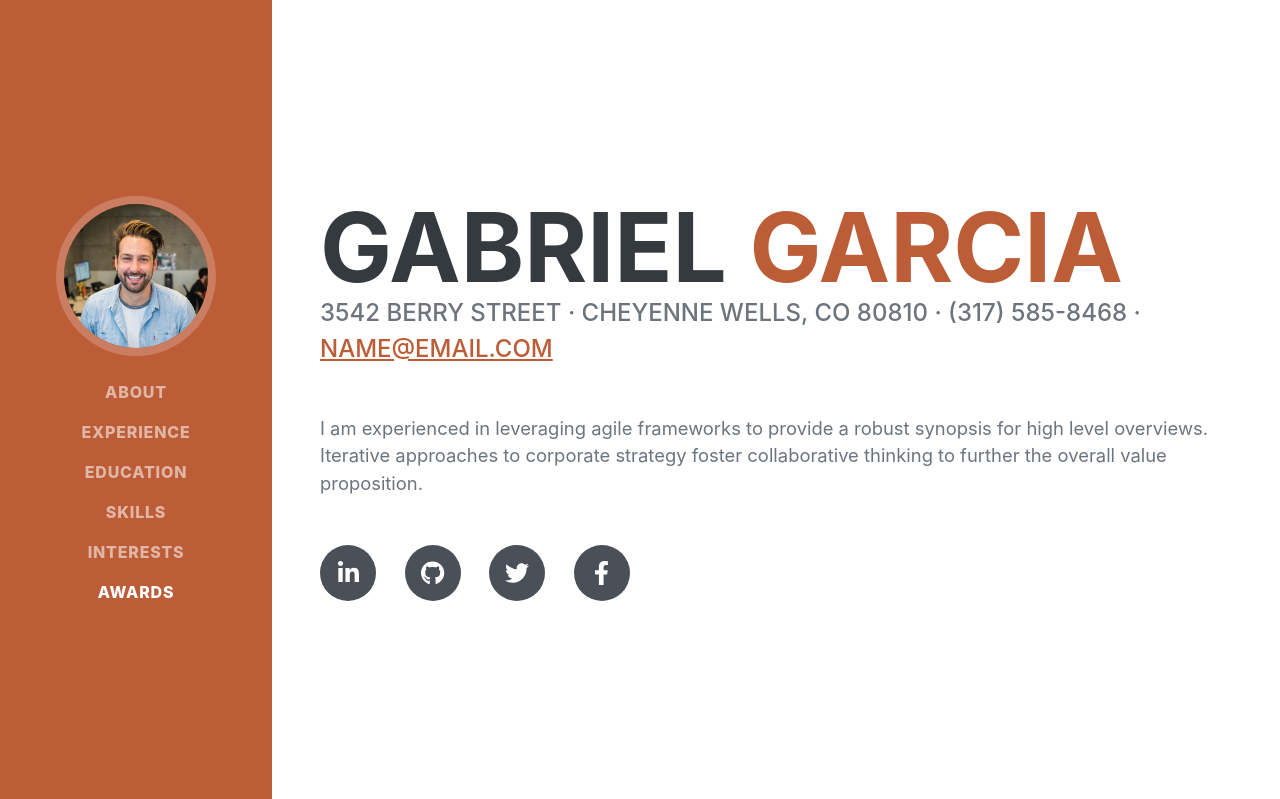
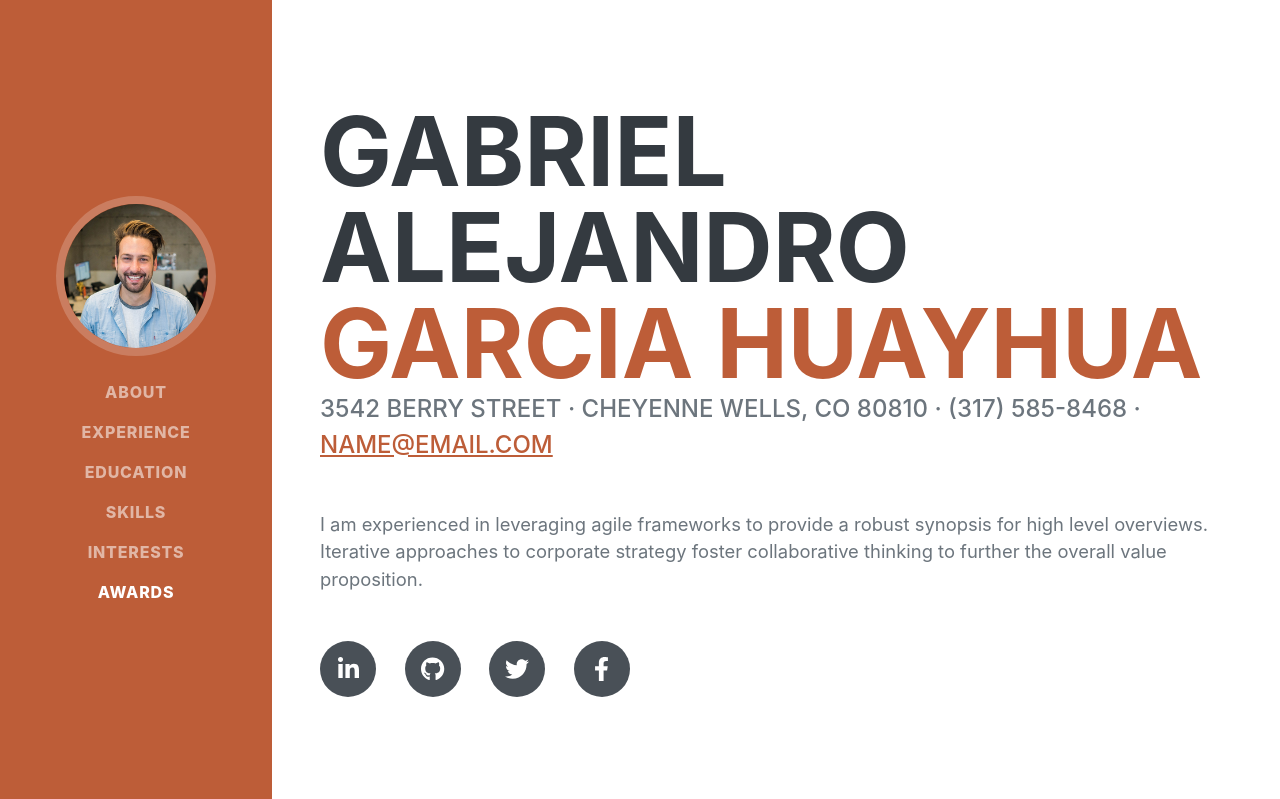
Before and after one commit to GabrielGarcia619/Portafolio1, a Django app: page / in a window 1280 px wide. Shown: the top 799 px of the page. Run offline with Django 5.2, Linux system fonts and the light colour scheme; some libraries are stand-ins or nearby versions; some web fonts are replaced.

Commit message:
Cambiado el Nombre

```diff
--- a/templates/index.html
+++ b/templates/index.html
@@ -41,8 +41,8 @@
             <section class="resume-section" id="about">
                 <div class="resume-section-content">
                     <h1 class="mb-0">
-                        Gabriel
-                        <span class="text-primary">Garcia</span>
+                        Gabriel Alejandro
+                        <span class="text-primary">Garcia Huayhua</span>
                     </h1>
                     <div class="subheading mb-5">
                         3542 Berry Street · Cheyenne Wells, CO 80810 · (317) 585-8468 ·
```
